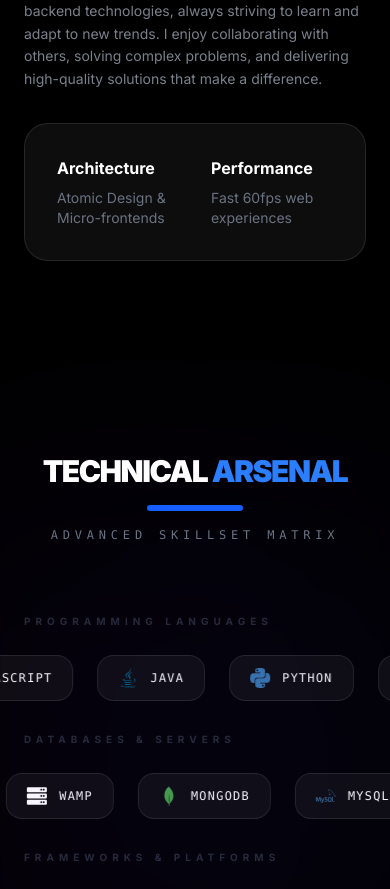
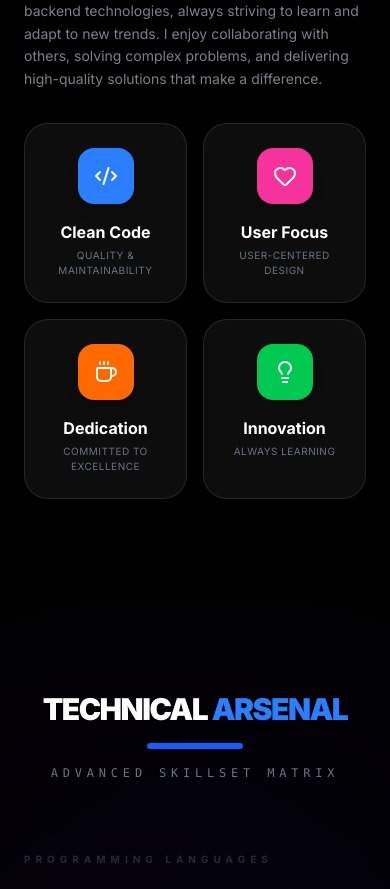
Before and after one commit to ChamikaShashipriya99/My-Portfolio-using-Next.js, a Next.js app: page / in a window 390 px wide. Shown: the part 1720-2609 px from the top of the page. Built offline with nearby package versions, Linux system fonts and the light colour scheme; no server answers.

Commit message:
Implement initial portfolio page structure including Navbar, About section, and ScrollToTop component.

```diff
--- a/app/page.tsx
+++ b/app/page.tsx
@@ -13,6 +13,7 @@ import Contact from '@/components/ui/Contact';
 import Footer from '@/components/ui/Footer';
 import SkillsMarquee from '@/components/ui/SkillsMarquee';
 import Background from '@/components/ui/Background';
+import ScrollToTop from '@/components/ui/ScrollToTop';
 
 export default function Home() {
     const [loading, setLoading] = useState(true);
@@ -30,6 +31,7 @@ export default function Home() {
                     transition={{ duration: 1 }}
                 >
                     <Background />
+                    <ScrollToTop />
                     <Navbar />
 
                     <div className="relative z-10">
--- a/components/ui/About.tsx
+++ b/components/ui/About.tsx
@@ -4,6 +4,7 @@ import React from 'react';
 import { motion } from 'framer-motion';
 import GlassCard from './GlassCard';
 import Image from 'next/image';
+import { CodeXml, Heart, Coffee, Lightbulb } from 'lucide-react';
 
 export default function About() {
     return (
@@ -48,18 +49,42 @@ export default function About() {
                         My journey in web development began with a curiosity for how things work on the internet. Since then, I&apos;ve honed my skills in both frontend and backend technologies, always striving to learn and adapt to new trends. I enjoy collaborating with others, solving complex problems, and delivering high-quality solutions that make a difference.
                     </p>
 
-                    <GlassCard className="!p-8 3xl:!p-12" hoverScale={false}>
-                        <div className="grid grid-cols-2 gap-8 3xl:gap-16">
-                            <div>
-                                <h4 className="text-white font-bold mb-2 3xl:text-2xl">Architecture</h4>
-                                <p className="text-sm 3xl:text-lg text-gray-500">Atomic Design & Micro-frontends</p>
-                            </div>
-                            <div>
-                                <h4 className="text-white font-bold mb-2 3xl:text-2xl">Performance</h4>
-                                <p className="text-sm 3xl:text-lg text-gray-500">Fast 60fps web experiences</p>
-                            </div>
-                        </div>
-                    </GlassCard>
+                    <div className="grid grid-cols-2 gap-4 3xl:gap-8">
+                        {[
+                            {
+                                icon: <CodeXml className="w-6 h-6 text-white" />,
+                                title: "Clean Code",
+                                desc: "Quality & maintainability",
+                                color: "bg-blue-500"
+                            },
+                            {
+                                icon: <Heart className="w-6 h-6 text-white" />,
+                                title: "User Focus",
+                                desc: "User-centered design",
+                                color: "bg-pink-500"
+                            },
+                            {
+                                icon: <Coffee className="w-6 h-6 text-white" />,
+                                title: "Dedication",
+                                desc: "Committed to excellence",
+                                color: "bg-orange-500"
+                            },
+                            {
+                                icon: <Lightbulb className="w-6 h-6 text-white" />,
+                                title: "Innovation",
+                                desc: "Always learning",
+                                color: "bg-green-500"
+                            }
+                        ].map((item, i) => (
+                            <GlassCard key={i} className="flex flex-col items-center text-center p-6 3xl:p-10" hoverScale={true}>
+                                <div className={`${item.color} p-4 rounded-2xl mb-4 shadow-lg shadow-${item.color.split('-')[1]}-500/20`}>
+                                    {item.icon}
+                                </div>
+                                <h4 className="text-white font-bold mb-1 3xl:text-2xl">{item.title}</h4>
+                                <p className="text-[10px] 3xl:text-sm text-gray-500 uppercase tracking-wider">{item.desc}</p>
+                            </GlassCard>
+                        ))}
+                    </div>
                 </motion.div>
             </div>
         </section>
--- a/components/ui/Navbar.tsx
+++ b/components/ui/Navbar.tsx
@@ -4,6 +4,7 @@ import React, { useState, useEffect } from 'react';
 import { motion, AnimatePresence } from 'framer-motion';
 import { cn } from '@/lib/utils';
 import { HiMenuAlt3, HiX } from 'react-icons/hi';
+import { useLenis } from 'lenis/react';
 
 const navItems = [
     { name: 'Home', href: '#home' },
@@ -18,6 +19,7 @@ export default function Navbar() {
     const [isScrolled, setIsScrolled] = useState(false);
     const [mobileMenuOpen, setMobileMenuOpen] = useState(false);
     const [activeTab, setActiveTab] = useState('Home');
+    const lenis = useLenis();
 
     useEffect(() => {
         const handleScroll = () => {
@@ -27,6 +29,35 @@ export default function Navbar() {
         return () => window.removeEventListener('scroll', handleScroll);
     }, []);
 
+    // Scroll Spy Logic
+    useLenis(({ scroll }) => {
+        const sections = navItems.map(item => ({
+            name: item.name,
+            offset: document.querySelector(item.href)?.getBoundingClientRect().top ?? 0,
+            id: item.href.replace('#', '')
+        }));
+
+        // Find the section that is currently most visible in the viewport
+        const currentSection = sections.reduce((acc, section) => {
+            if (section.offset <= 150) return section.name; // Threshold for active
+            return acc;
+        }, 'Home');
+
+        if (currentSection !== activeTab) {
+            setActiveTab(currentSection);
+        }
+    });
+
+    const handleNavClick = (e: React.MouseEvent, href: string, name: string) => {
+        e.preventDefault();
+        lenis?.scrollTo(href, {
+            offset: -100, // Account for fixed navbar height
+            duration: 1.5,
+        });
+        setActiveTab(name);
+        setMobileMenuOpen(false);
+    };
+
     return (
         <nav
             className={cn(
@@ -35,7 +66,11 @@ export default function Navbar() {
             )}
         >
             <div className="glassmorphism rounded-full px-6 py-3 3xl:px-10 3xl:py-5 flex items-center justify-between gap-8 md:gap-12 3xl:gap-20 border border-white/10 shadow-2xl">
-                <a href="#home" className="text-white text-xl md:text-2xl 3xl:text-4xl font-cursive hover:text-blue-400 transition-colors cursor-pointer whitespace-nowrap">
+                <a
+                    href="#home"
+                    onClick={(e) => handleNavClick(e, '#home', 'Home')}
+                    className="text-white text-xl md:text-2xl 3xl:text-4xl font-cursive hover:text-blue-400 transition-colors cursor-pointer whitespace-nowrap"
+                >
                     Chamika<span className="text-blue-500">.</span>Shashipriya
                 </a>
 
@@ -45,7 +80,7 @@ export default function Navbar() {
                         <a
                             key={item.name}
                             href={item.href}
-                            onClick={() => setActiveTab(item.name)}
+                            onClick={(e) => handleNavClick(e, item.href, item.name)}
                             className={cn(
                                 'text-sm 3xl:text-xl font-bold uppercase tracking-widest transition-colors relative px-2 py-1',
                                 activeTab === item.name ? 'text-white' : 'text-gray-500 hover:text-white font-medium'
@@ -85,10 +120,7 @@ export default function Navbar() {
                             <a
                                 key={item.name}
                                 href={item.href}
-                                onClick={() => {
-                                    setActiveTab(item.name);
-                                    setMobileMenuOpen(false);
-                                }}
+                                onClick={(e) => handleNavClick(e, item.href, item.name)}
                                 className={cn(
                                     'text-lg font-medium py-2 border-b border-white/5',
                                     activeTab === item.name ? 'text-blue-400' : 'text-gray-300'
--- /dev/null
+++ b/components/ui/ScrollToTop.tsx
@@ -0,0 +1,51 @@
+'use client';
+
+import React, { useState, useEffect } from 'react';
+import { motion, AnimatePresence } from 'framer-motion';
+import { ChevronUp } from 'lucide-react';
+import { useLenis } from 'lenis/react';
+
+export default function ScrollToTop() {
+    const [isVisible, setIsVisible] = useState(false);
+    const lenis = useLenis();
+
+    useEffect(() => {
+        const toggleVisibility = () => {
+            if (window.scrollY > 400) {
+                setIsVisible(true);
+            } else {
+                setIsVisible(false);
+            }
+        };
+
+        window.addEventListener('scroll', toggleVisibility);
+        return () => window.removeEventListener('scroll', toggleVisibility);
+    }, []);
+
+    const scrollToTop = () => {
+        lenis?.scrollTo('#home', {
+            duration: 1.5,
+            offset: 0,
+        });
+    };
+
+    return (
+        <AnimatePresence>
+            {isVisible && (
+                <motion.button
+                    initial={{ opacity: 0, scale: 0.8, y: 20 }}
+                    animate={{ opacity: 1, scale: 1, y: 0 }}
+                    exit={{ opacity: 0, scale: 0.8, y: 20 }}
+                    onClick={scrollToTop}
+                    className="fixed bottom-8 right-8 z-50 p-4 rounded-full glassmorphism text-white border border-white/10 shadow-2xl hover:bg-white/10 hover:scale-110 transition-all active:scale-95 group"
+                    aria-label="Scroll to top"
+                >
+                    <ChevronUp className="w-6 h-6 group-hover:-translate-y-1 transition-transform" />
+
+                    {/* Pulsing Ring Effect */}
+                    <div className="absolute inset-0 rounded-full border border-blue-500/50 animate-ping opacity-20 pointer-events-none" />
+                </motion.button>
+            )}
+        </AnimatePresence>
+    );
+}
```
